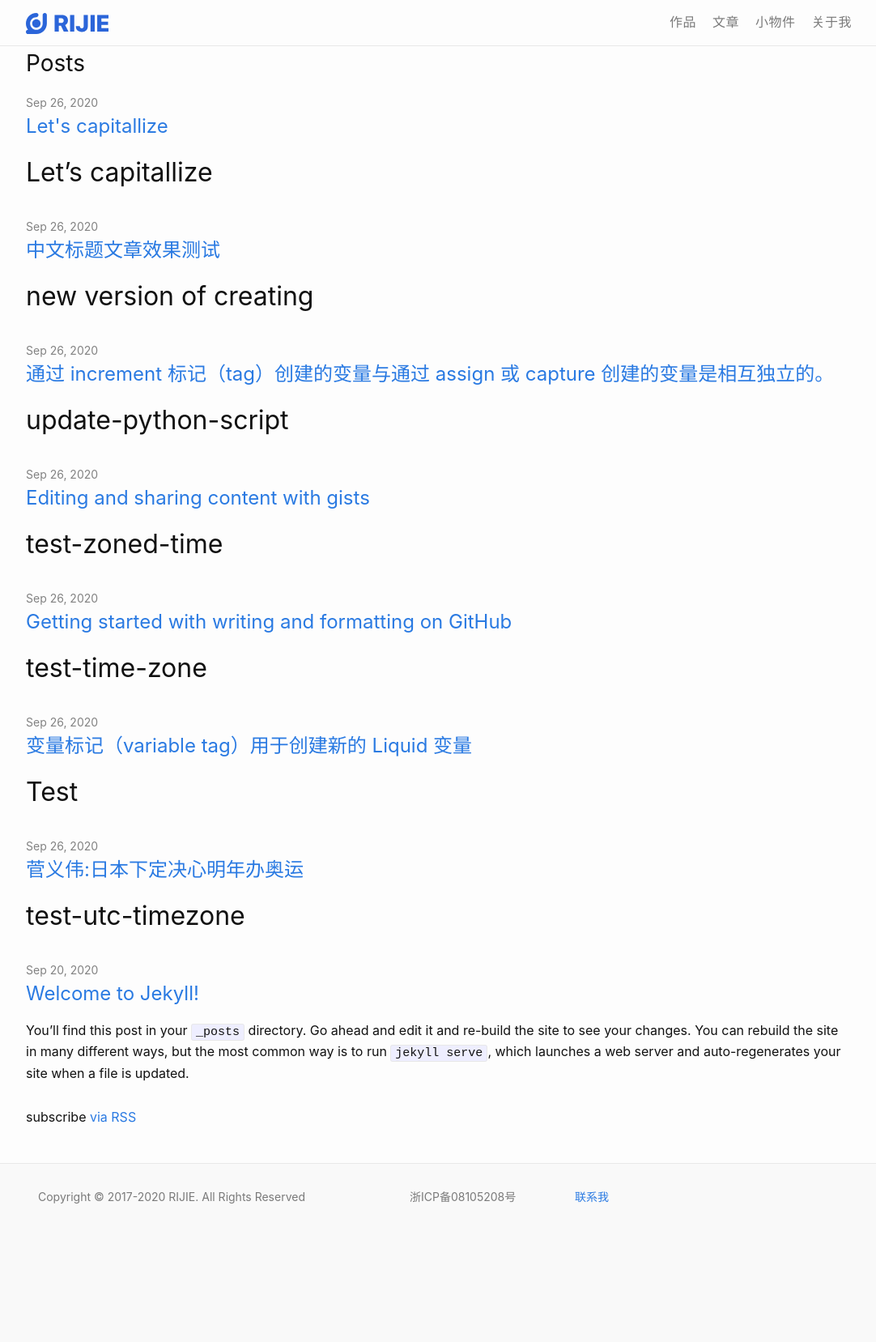
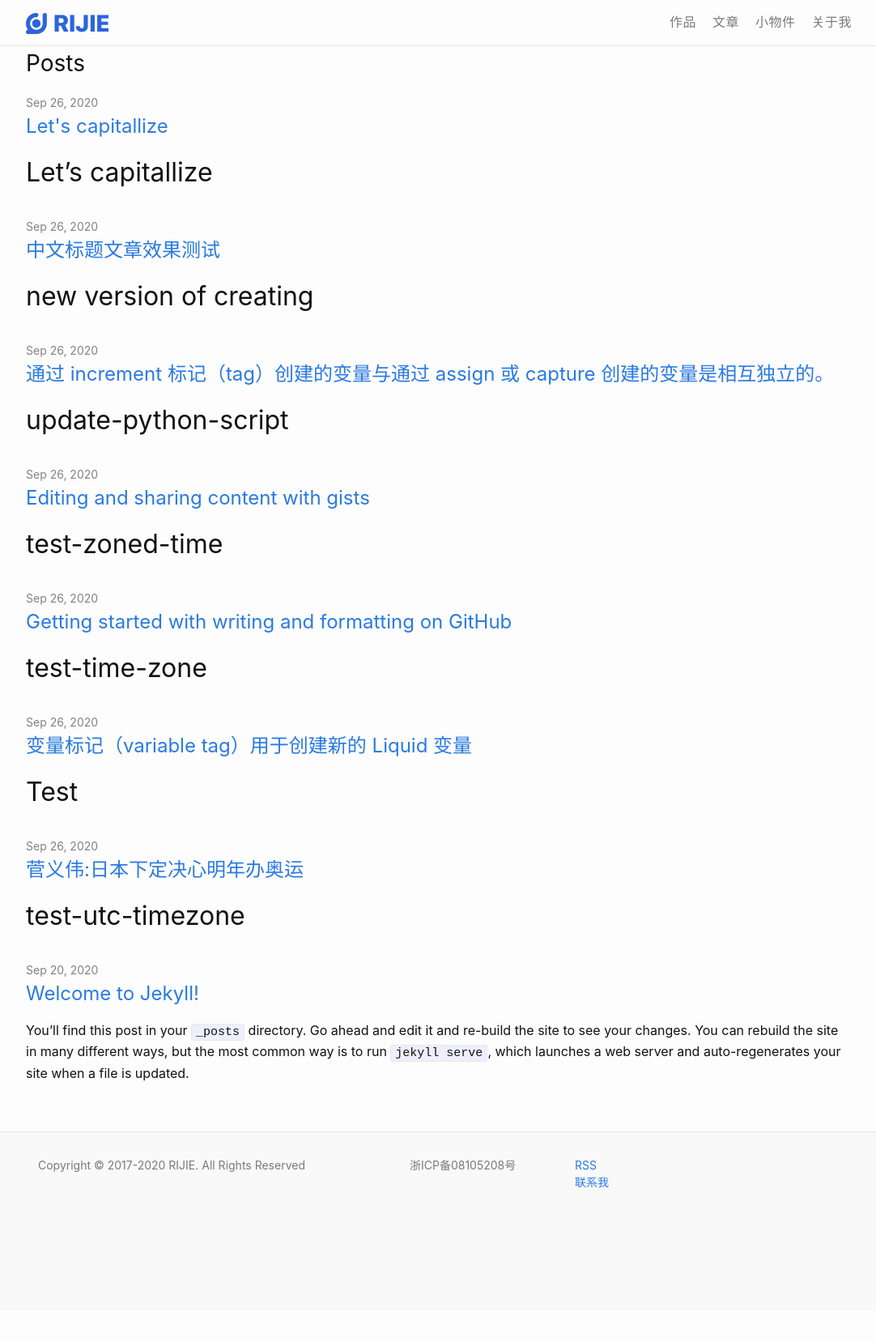
Before and after one commit to rijieli/epozh_dev, a Jekyll site: the page built from index.markdown, in a window 1280 px wide. Shown: the whole page at 81% size, without its empty margins (98-1180 px from the left). Built offline with Jekyll 4.4.1, drawn with Linux system fonts in a browser that asks for light colours; after the commit the page ends 1618 px from its top, so only the background shows below that.

Commit message:
迁移 RSS 阅读器位置

```diff
--- a/_includes/footer.html
+++ b/_includes/footer.html
@@ -8,6 +8,7 @@
     </div>
     <div class="footer-col footer-col-1">
       <ul class="contact-list">
+        <li><a href="{{ "/feed.xml" | relative_url }}" class="u-email">RSS</a></li>
         {%- if site.email -%}
         <li><a class="u-email" href="mailto:{{ site.email }}">联系我</a></li>
         {%- endif -%}
--- a/_layouts/home.html
+++ b/_layouts/home.html
@@ -27,8 +27,6 @@ layout: default
       </li>
       {%- endfor -%}
     </ul>
-
-    <p class="rss-subscribe">subscribe <a href="{{ "/feed.xml" | relative_url }}">via RSS</a></p>
   {%- endif -%}
 
 </div>
```
